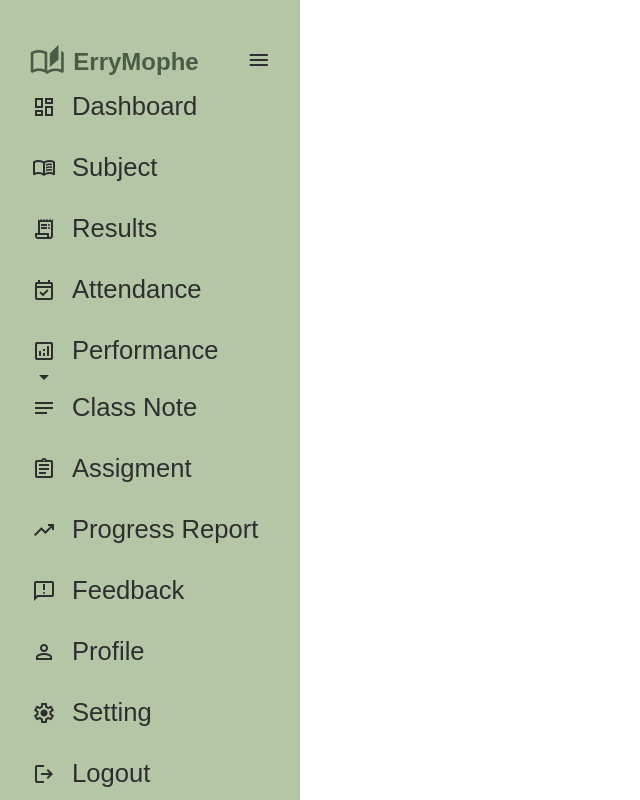
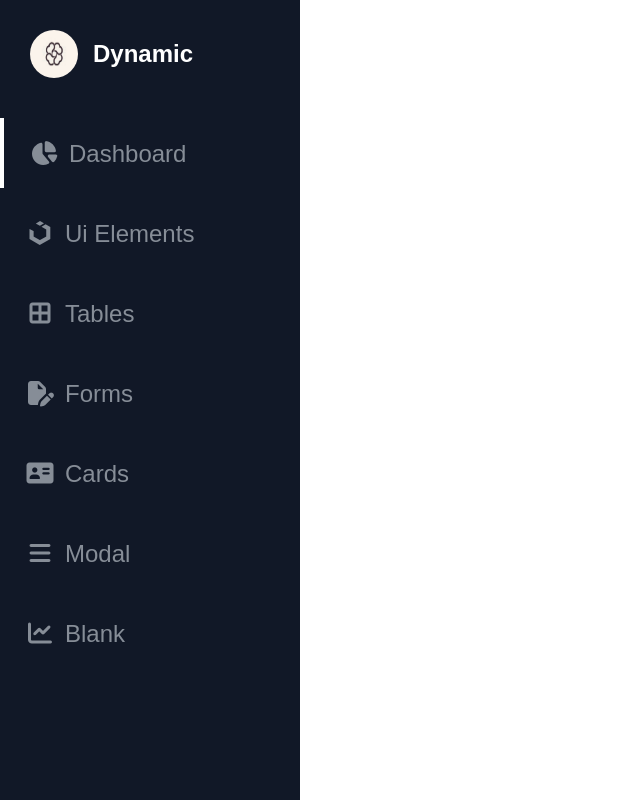
Before and after one commit to omofolakemioyelowo/Admin-Dashboard, a plain HTML site: page index.html in a window 1280 px wide. Shown: the whole page, without its empty margins (0-640 px from the left). Drawn offline with nearby package versions, Linux system fonts and the light colour scheme.

Commit message:
Initial commit

```diff
--- a/index.html
+++ b/index.html
@@ -4,158 +4,33 @@
     <meta charset="UTF-8" />
     <meta name="viewport" content="width=device-width, initial-scale=1.0" />
     <link
-      href="https://fonts.googleapis.com/css2?family=Material+Symbols+Outlined"
       rel="stylesheet"
+      href="https://cdnjs.cloudflare.com/ajax/libs/font-awesome/7.0.1/css/all.min.css"
+      integrity="sha512-2SwdPD6INVrV/lHTZbO2nodKhrnDdJK9/kg2XD1r9uGqPo1cUbujc+IYdlYdEErWNu69gVcYgdxlmVmzTWnetw=="
+      crossorigin="anonymous"
+      referrerpolicy="no-referrer"
     />
     <link rel="stylesheet" href="./style.css" />
-    <title>ErryMophe College Exam Result Dashboard</title>
+    <title>Admin Dashboard</title>
   </head>
   <body>
-    <div class="dashboard">
-      <div class="sidebar">
-        <div class="sidebar-heading">
-          <div class="brand">
-            <span class="material-symbols-outlined head"> auto_stories </span>
-            <h3>
-              <span>ErryMophe</span>
-            </h3>
-          </div>
-          <div class="collapse">
-            <span class="material-symbols-outlined"> menu </span>
-          </div>
-        </div>
-        <div class="side-menu">
-          <ul class="primary-links">
-            <li>
-              <a href=""
-                ><span class="material-symbols-outlined"> dashboard </span>
-                Dashboard</a
-              >
-            </li>
-            <li>
-              <a href=""
-                ><span class="material-symbols-outlined"> menu_book </span>
-                Subject</a
-              >
-            </li>
-            <li>
-              <a href=""
-                ><span class="material-symbols-outlined"> receipt_long </span>
-                Results</a
-              >
-            </li>
-            <li>
-              <a href=""
-                ><span class="material-symbols-outlined">
-                  event_available
-                </span>
-                Attendance</a
-              >
-            </li>
-            <li>
-              <a href=""
-                ><span class="material-symbols-outlined"> analytics </span
-                >Performance</a
-              ><span class="material-symbols-outlined"> arrow_drop_down </span>
-              <ul>
-                <li>
-                  <a href=""
-                    ><span class="material-symbols-outlined"> notes </span>Class
-                    Note</a
-                  >
-                </li>
-                <li>
-                  <a href=""
-                    ><span class="material-symbols-outlined"> assignment </span
-                    >Assigment</a
-                  >
-                </li>
-                <li>
-                  <a href=""
-                    ><span class="material-symbols-outlined"> trending_up </span
-                    >Progress Report</a
-                  >
-                </li>
-                <li>
-                  <a href=""
-                    ><span class="material-symbols-outlined"> feedback </span
-                    >Feedback</a
-                  >
-                </li>
-              </ul>
-            </li>
-          </ul>
-          <ul class="secondary-links">
-            <li>
-              <a href=""
-                ><span class="material-symbols-outlined"> person </span
-                >Profile</a
-              >
-            </li>
-            <li>
-              <a href=""
-                ><span class="material-symbols-outlined"> settings </span
-                >Setting</a
-              >
-            </li>
-            <li>
-              <a href=""
-                ><span class="material-symbols-outlined"> logout </span
-                >Logout</a
-              >
-            </li>
-          </ul>
-        </div>
+    <section id="menu">
+      <div class="logo">
+        <img src="./image/logo.jpeg" alt="logo" />
+        <h2>Dynamic</h2>
       </div>
-      <div class="main-content">
-        <div class="header">
-          <div>
-            <h3>Live Result</h3>
-          </div>
-          <div class="right-header">
-            <span class="material-symbols-outlined"> notifications </span>
-            mail_outline
-            <div class="profile">
-              <img src="" alt="profile picture" />
-              <span class="material-symbols-outlined"> arrow_drop_down </span>
-              <ul>
-                <li>
-                  <a href=""></a>><span class="material-symbols-outlined">
-                    person </span
-                  >Edit Proflie
-                </li>
-                <li>
-                  <a href=""
-                    ><span class="material-symbols-outlined"> settings </span
-                    >Account Setting</a
-                  >
-                </li>
-                <li>
-                  <a href=""
-                    ><span class="material-symbols-outlined"> logout </span
-                    >Logout</a
-                  >
-                </li>
-              </ul>
-            </div>
-          </div>
-        </div>
-        <div class="content-middle">
-          <div class="input-group">
-            <label for="student-id">Student ID</label>
-            <input type="text" id="student-id" name="student-id" />
-          </div>
-          <div class="input-group">
-            <label for="term">Select Term</label>
-            <input type="text" id="term" name="term" /><span
-              class="material-symbols-outlined"
-            >
-              arrow_drop_down
-            </span>
-          </div>
-          <button>View Result</button>
-        </div>
+      <div class="item">
+        <li><i class="fa-solid fa-chart-pie"></i><a href="#">Dashboard</a></li>
+        <li><i class="fa-brands fa-uikit"></i><a href="#">Ui Elements</a></li>
+        <li>
+          <i class="fa-solid fa-table-cells-large"></i><a href="#">Tables</a>
+        </li>
+        <li><i class="fa-solid fa-file-pen"></i><a href="#">Forms</a></li>
+        <li><i class="fa-solid fa-address-card"></i><a href="#">Cards</a></li>
+        <li><i class="fa-solid fa-bars"></i><a href="#">Modal</a></li>
+        <li><i class="fa-solid fa-chart-line"></i><a href="#">Blank</a></li>
       </div>
-    </div>
+    </section>
+    <section id="interface"></section>
   </body>
 </html>
--- a/style.css
+++ b/style.css
@@ -1,73 +1,75 @@
 :root {
-  --primary: #b4c6a6;
+  --primary: #111827;
   --Bg: #fff;
   --text-primary: #2e2e2e;
-  --text-secondary: #6b7280;
+  --text-secondary: #fff;
   --border: #e5e7eb;
   --hover: #a3b899;
 }
-@import url("https://fonts.googleapis.com/css2?family=Lexend:wght@100..900&display=swap");
+@import url("https://fonts.googleapis.com/css2?family=Poppins:ital,wght@0,100;0,200;0,300;0,400;0,500;0,600;0,700;0,800;0,900;1,100;1,200;1,300;1,400;1,500;1,600;1,700;1,800;1,900&display=swap");
 * {
   margin: 0;
   padding: 0;
   box-sizing: border-box;
-  font-family: "Lexend", sans-serif;
+  font-family: "Poppins", sans-serif;
 }
-.dashboard {
-  width: 100%;
+body {
+  background-color: var(--Bg);
+  position: relative;
+}
+#menu {
+  background-color: var(--primary);
+  width: 300px;
   height: 100vh;
-  background-color: var(--Bg);
+}
+#menu .logo {
   display: flex;
   flex-direction: row;
   justify-content: start;
-  align-items: start;
+  align-items: center;
+  padding: 30px 0 0 30px;
+  color: var(--text-secondary);
 }
-.sidebar {
-  height: 100%;
-  width: 300px;
-  position: fixed;
-  left: 0;
-  top: 0;
-  z-index: 100;
-  background-color: var(--primary);
-  color: var(--text-primary);
-  padding: 2rem;
+#menu .logo img {
+  width: 48px;
+  height: 48px;
+  border-radius: 100%;
+  margin-right: 15px;
 }
-.sidebar-heading {
-  display: flex;
-  flex-direction: row;
-  justify-content: center;
-  align-items: center;
-  gap: 3rem;
-  height: 60px;
-  padding: 0 1.5rem;
+#menu .item {
+  margin-top: 40px;
 }
-.sidebar-heading h3 {
-  font-size: 1.5rem;
+#menu .item li {
+  list-style: none;
+  padding: 20px 0;
+  margin-bottom: 10px;
+  transition: 0.3s ease;
 }
-.brand {
-  display: flex;
-  flex-direction: row;
-  justify-content: center;
-  align-items: center;
-  gap: 0.5rem;
-  color: #4a5c45;
+#menu .item li:hover {
+  background-color: #253047;
+  cursor: pointer;
 }
-.head {
-  font-size: 36px;
+#menu .item li:nth-child(1) {
+  border-left: 4px solid var(--text-secondary);
 }
-.side-menu a {
-  display: flex;
-  align-items: center;
-  gap: 1rem;
+#menu .item li i {
+  color: rgb(134, 141, 151);
+  width: 30px;
+  height: 30px;
+  line-height: 30px;
+  text-align: center;
+  font-size: 24px;
+  margin: 0 10px 0 25px;
+}
+#menu .item li:hover i {
+  color: #f3f4f6;
+}
+#menu .item li a {
   text-decoration: none;
-  color: var(--text-primary);
-  font-size: 1.6rem;
+  color: rgb(134, 141, 151);
+  font-size: 24px;
+  transition: 0.3s ease;
 }
-.side-menu li {
-  list-style: none;
-  margin-bottom: 2rem;
+#menu .item li:hover a {
+  color: #f3f4f6;
 }
-.primary-links span {
-  font-size: 24px;
-}
```
Also changed, not shown: image/logo.jpeg (added), image/logo.jpg (deleted), image/profile 1.jpeg (added), image/profile 2.jpeg (added), image/profile 3.jpeg (added), image/profile 4.jpeg (added).
